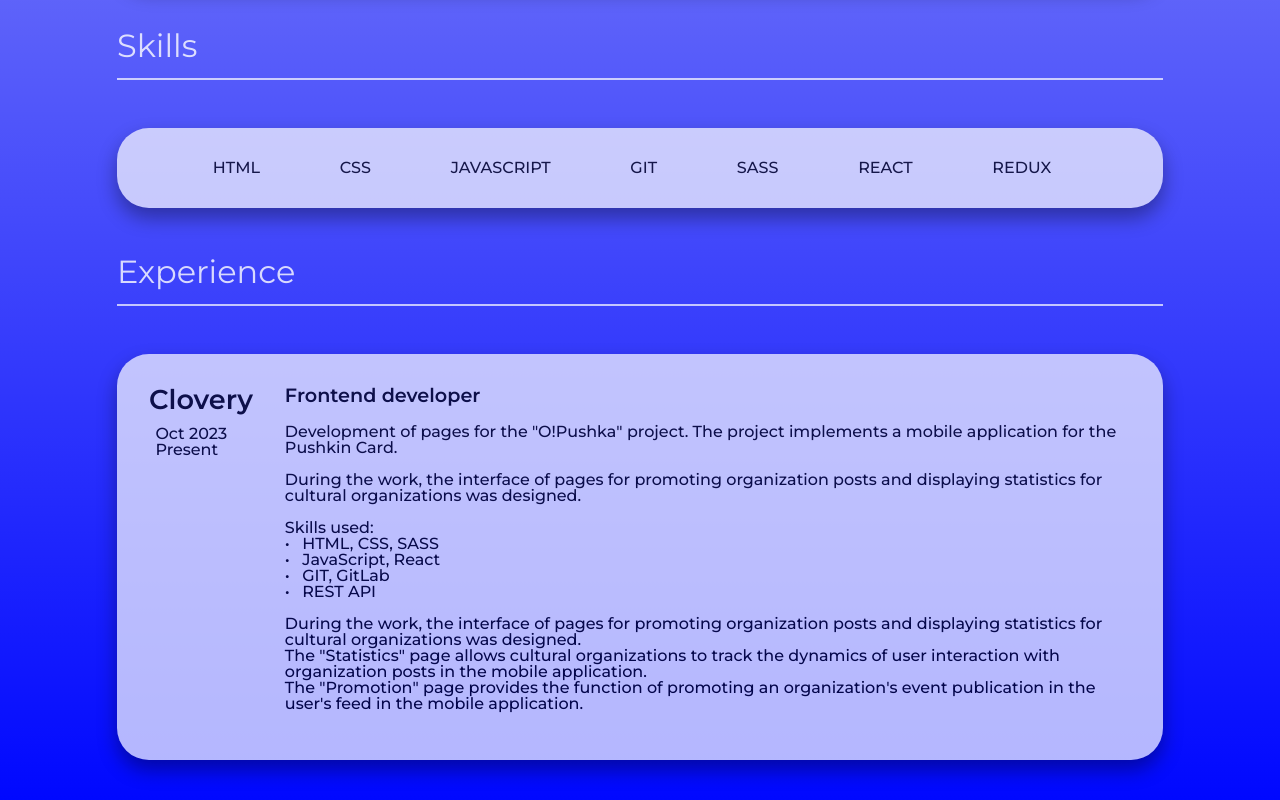
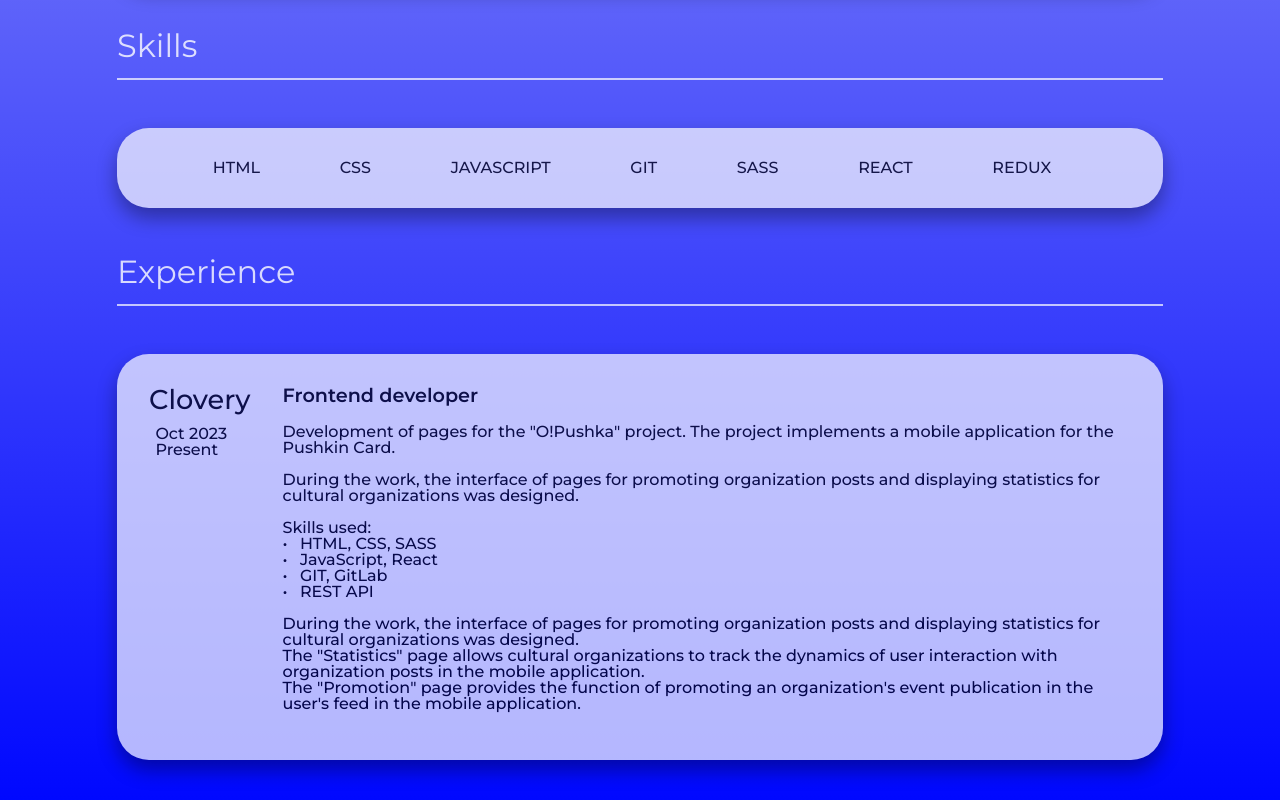
Before and after one commit to helga-umrikh/CV, a plain HTML site: page index.html in a window 1280 px wide. Shown: the part 987-1787 px from the top of the page. Drawn offline with Linux system fonts and the light colour scheme; a script that the page names is missing.

Commit message:
fix: change font-weight of the company name

```diff
--- a/style.css
+++ b/style.css
@@ -29,6 +29,10 @@ h5,
 h6 {
     font-weight: inherit;
     font-size: inherit;
+}
+
+html {
+  scroll-behavior: smooth;
 }
 
 html,
@@ -312,7 +316,7 @@ body {
 ._company-name {
   margin: 0 0 0.5em 0;
   font-size: 1.7em;
-  font-weight: 600;
+  font-weight: 500;
   color: #000;
 }
 
```
